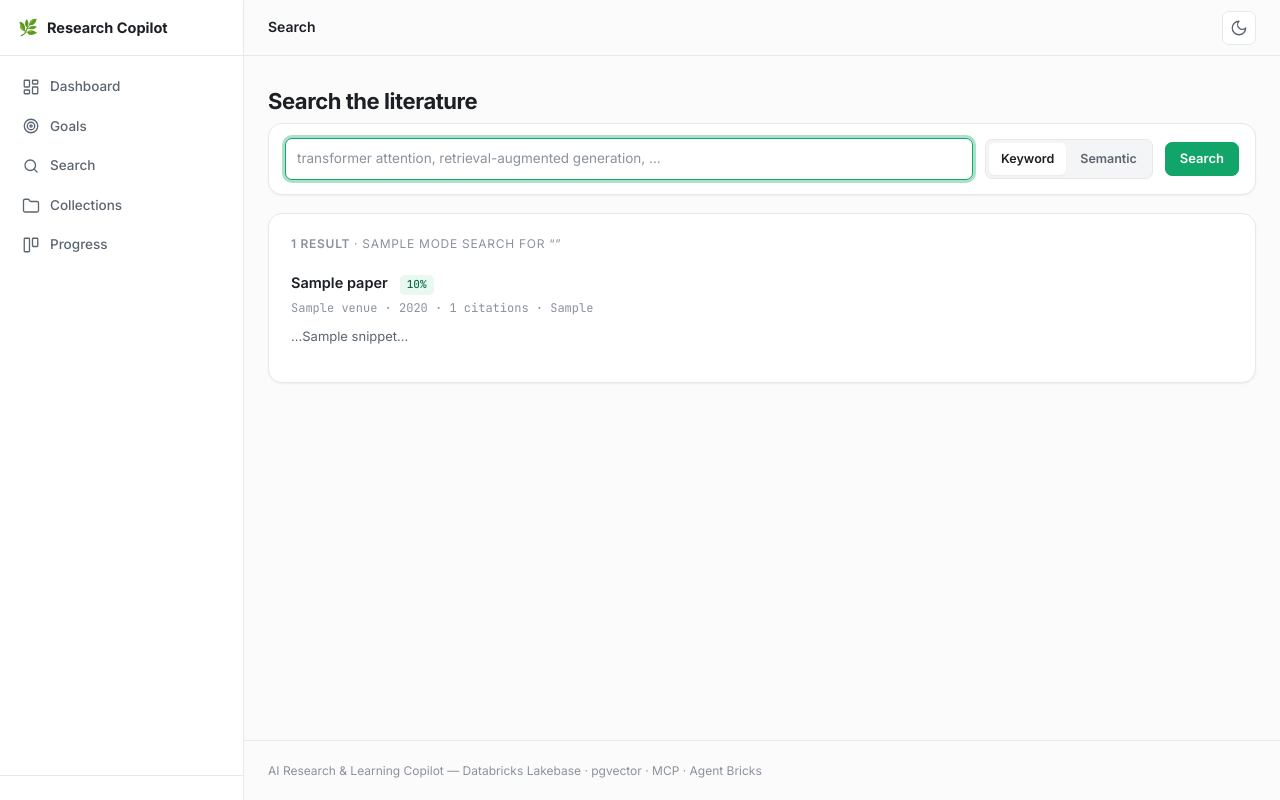
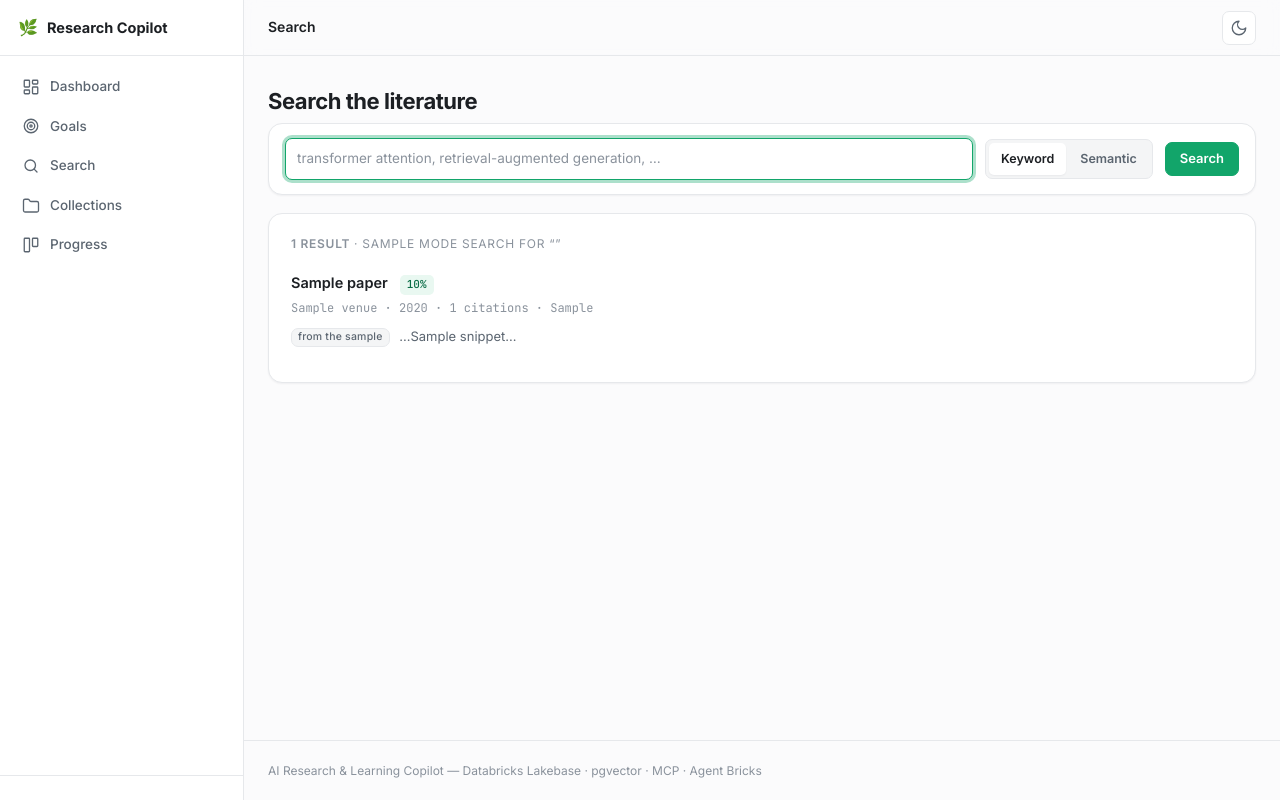
Before and after one commit to Andrew-deb/ai-research-copilot, a Python web app: template dashboard/templates/search.html in a window 1280 px wide. Run offline with Jinja, Linux system fonts and the light colour scheme; the template is opened without the code that fills it: most values are stand-ins (such as "Sample title", 1, 10 or a date in 2020).

Commit message:
Add section badge to display snippet context in search results

```diff
--- a/dashboard/static/css/base.css
+++ b/dashboard/static/css/base.css
@@ -417,6 +417,22 @@
   font-size: 11px;
   font-weight: 500;
 }
+/* Which part of the paper a semantic snippet came from. Deliberately quieter than
+   .sim-badge: it is context for the excerpt beside it, not a ranking signal. */
+.section-badge {
+  display: inline-block;
+  margin-right: 6px;
+  padding: 0 6px;
+  border-radius: var(--radius-sm);
+  background: var(--surface-2);
+  border: 1px solid var(--border);
+  color: var(--text-muted);
+  font-size: 10.5px;
+  font-weight: 500;
+  letter-spacing: 0.02em;
+  text-transform: lowercase;
+  vertical-align: 1px;
+}
 .tag {
   display: inline-block;
   padding: 1px 8px;
--- a/dashboard/templates/search.html
+++ b/dashboard/templates/search.html
@@ -49,7 +49,12 @@
               {% if paper.citation_count %} · {{ paper.citation_count }} citations{% endif %}
               {% if paper.source_api %} · {{ paper.source_api }}{% endif %}
             </div>
-            {% if paper.snippet %}<p class="paper-tldr">…{{ paper.snippet }}…</p>
+            {% if paper.snippet %}
+              <p class="paper-tldr">
+                {% if paper.snippet_section and paper.snippet_section != 'abstract' %}
+                  <span class="section-badge">from the {{ paper.snippet_section }}</span>
+                {% endif %}…{{ paper.snippet }}…
+              </p>
             {% elif paper.tldr %}<p class="paper-tldr">{{ paper.tldr }}</p>{% endif %}
           </li>
         {% endfor %}
```
